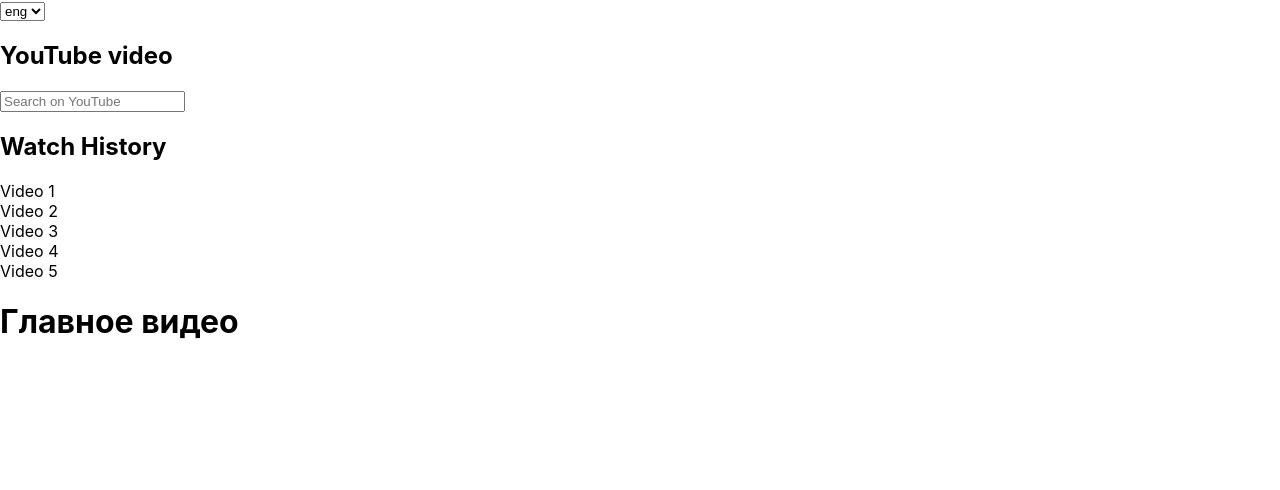
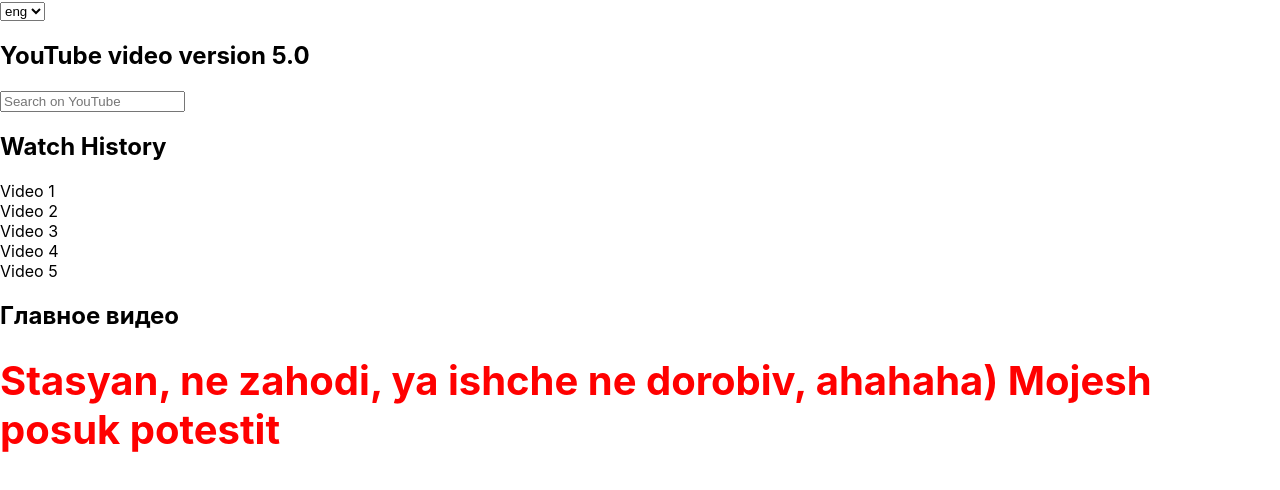
Before and after one commit to MStahnyuk/youtube_search, a React (Create React App) app: page /langs in a window 1280 px wide. Both pictures are taken after a click on the button "END". Shown: the top 490 px of the page. Built offline with nearby package versions, Linux system fonts and the light colour scheme.

Commit message:
small styling

```diff
--- a/src/App.js
+++ b/src/App.js
@@ -7,16 +7,18 @@
 
 var langParamsArray = [
     {
+        'notice': 'Stasyan, ne zahodi, ya ishche ne dorobiv, ahahaha) Mojesh posuk potestit',
         'language': 'eng',
-        'h1': 'YouTube video',
+        'h1': 'YouTube video version',
         'history_title': 'Watch History',
         'placeholder': 'Search on YouTube',
         'isDefault': true,
         'votes': 'Votes'
     },
     {
+        'notice': 'Стасян, петух, не заходь, я ще не доробив, ахпхах) Можеш пошук потестить',
         'language': 'ru',
-        'h1': 'Видео с YouTube',
+        'h1': 'Видео с YouTube версия',
         'history_title': 'Смотреть Историю',
         'placeholder': 'Поиск на YouTube',
         'isDefault': false,
--- a/src/HomeContent/HomeContent.js
+++ b/src/HomeContent/HomeContent.js
@@ -61,7 +61,7 @@
                     <Select value = {this.props.langParams.language} options={this.props.langs} onChange={this.props.selectChange} />
                 </div>
                 <div>
-                    <h2>{this.props.langParams.h1}</h2>
+                    <h2>{this.props.langParams.h1 + ' 5.0'}</h2>
                     <Search langParams = {this.props.langParams} onChange={this.onChangeInputHandler} result_videos={this.state.result_videos} string_search={this.state.string_search}/>
                     <div>
                         <div className="left_sidebar">
@@ -73,10 +73,12 @@
                             <div className="sideber_item">Video 5</div>
                         </div>
                         <div className="player">
-                            <h1>Главное видео</h1>
+                            <h2>Главное видео</h2>
                         </div>
                     </div>
                 </div>
+
+                <h1 style={{color: 'red', fontSize: '40px'}}>{this.props.langParams.notice}</h1>
             </div>
         );
     }
```
